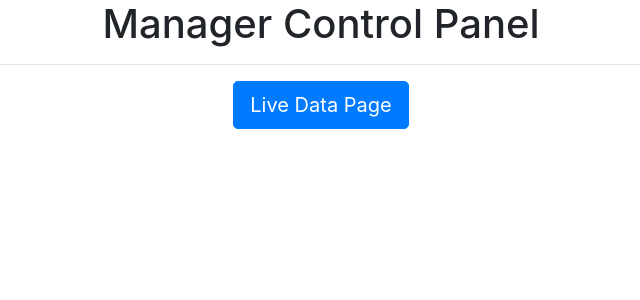
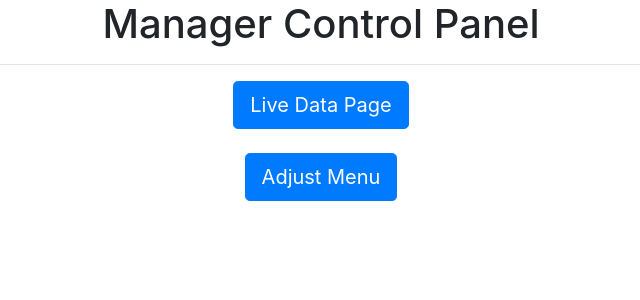
Before and after one commit to Abi-NK/TeamProject, a Django app: template posSystem/manager/templates/manager/index.html in a window 1280 px wide. Shown: the top 300 px of the page, without its empty margins (319-959 px from the left). Run offline with Django 3.2, Linux system fonts and the light colour scheme; the template is opened without the code that fills it, so the values that code supplies are empty; some libraries are stand-ins or nearby versions.

Commit message:
Created a button on the manager index page that links to managemenu.html

```diff
--- a/posSystem/manager/templates/manager/index.html
+++ b/posSystem/manager/templates/manager/index.html
@@ -12,6 +12,10 @@
 <div class="text-center">
   <a href="{% url 'data' %}" class="btn btn-primary btn-lg">Live Data Page</a>
 </div>
+<br>
+<div class="text-center">
+  <a href="{% url 'managermenu' %}" class="btn btn-primary btn-lg">Adjust Menu</a>
+</div>
 
 {% endblock %}
 
```
Also changed, not shown: posSystem/db.sqlite3.
